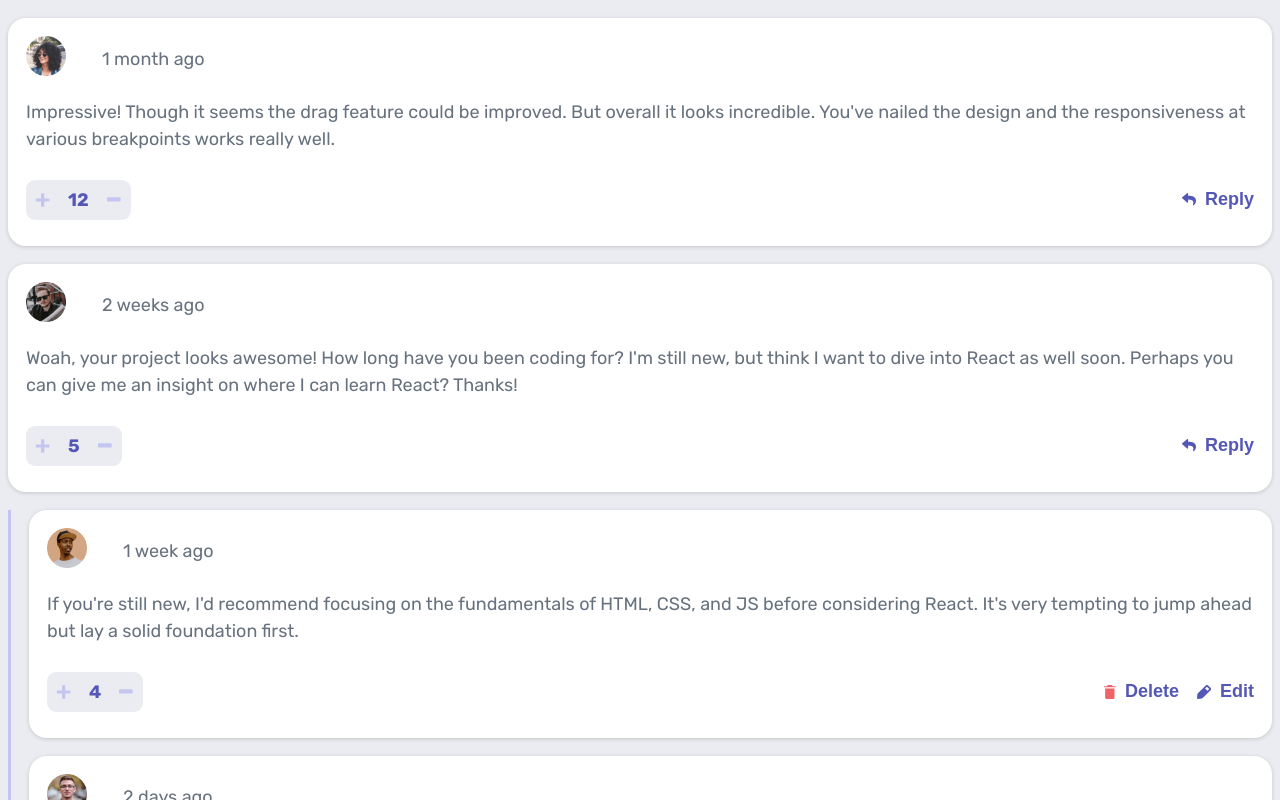
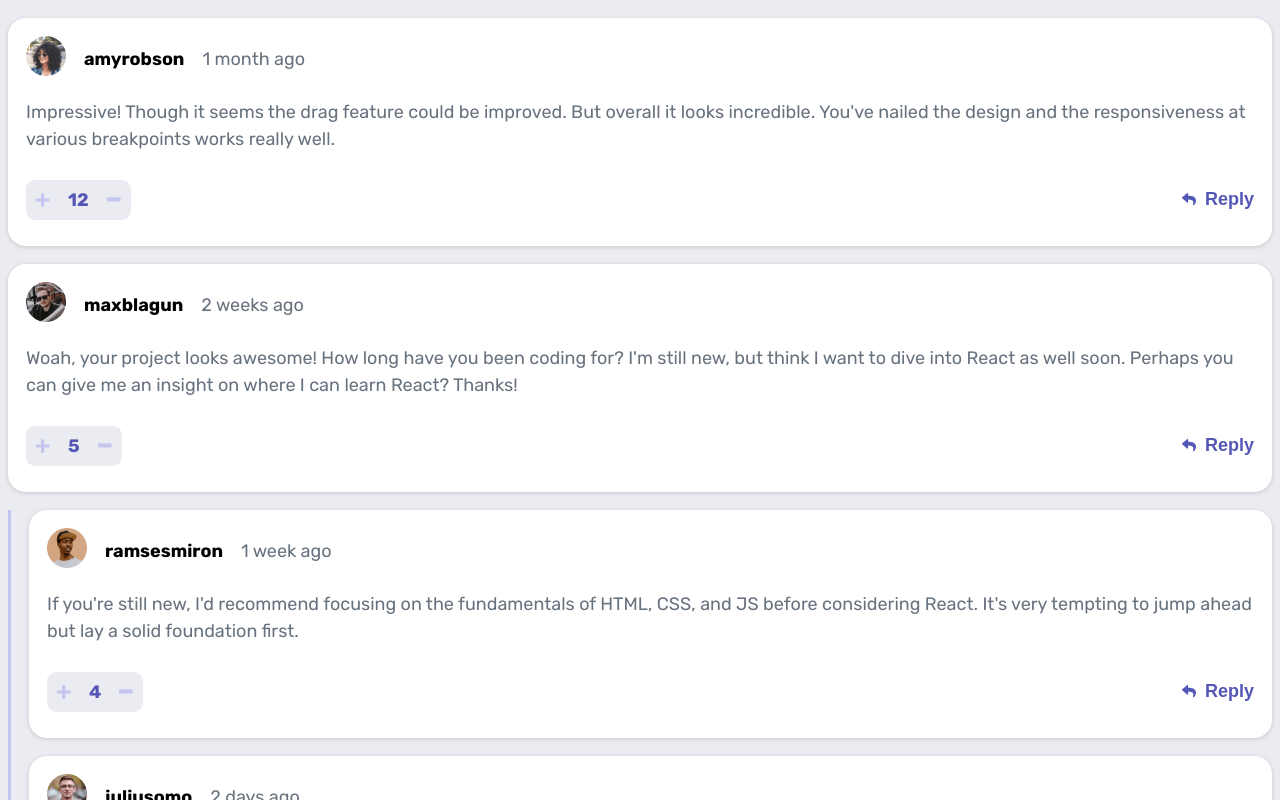
Before and after one commit to muhammadderic/interactive-comments-section--FrontEndMentor, a React (Create React App) app: page / in a window 1280 px wide. Both pictures are taken after typing "Sample" into the empty fields and a click on the button "Sign Up". Shown: the top 800 px of the page. Built offline with nearby package versions, Linux system fonts and the light colour scheme.

Commit message:
Generate id for new comment

```diff
--- a/src/components/ChatBox.jsx
+++ b/src/components/ChatBox.jsx
@@ -1,4 +1,6 @@
+import { useContext } from "react";
 import { useState } from "react";
+import { UserContext } from "../contexts/UserContext";
 import "../styles/chatbox.scss";
 import ButtonWithIcon from "./ButtonWithIcon";
 import CommentBox from "./CommentBox";
@@ -6,6 +8,7 @@ import CommentBox from "./CommentBox";
 export default function ChatBox({ data }) {
   const [editBoxOpen, setEditBoxOpen] = useState(false);
   const [replyBoxOpen, setReplyBoxOpen] = useState(false);
+  const { user } = useContext(UserContext);
 
   const editHandler = () => {
     setEditBoxOpen(!editBoxOpen);
@@ -22,7 +25,7 @@ export default function ChatBox({ data }) {
           <div className="photo-wrapper">
             <img src={data.user.image.png} alt="profile" />
           </div>
-          <p className="name">{data.username}</p>
+          <p className="name">{data.user.username}</p>
           <p className="date">{data.createdAt}</p>
         </div>
         <p className="comment">{data.content}</p>
@@ -32,7 +35,7 @@ export default function ChatBox({ data }) {
             <p className="vote-num">{data.score}</p>
             <img src="/images/icon-minus.svg" alt="unvote" className="icon-minus" />
           </div>
-          {data.replyingTo ?
+          {data.replyingTo && user === data.user.username ?
             <div className="user-control">
               <ButtonWithIcon filename={"icon-delete"} text={"Delete"} />
               <ButtonWithIcon filename={"icon-edit"} text={"Edit"} onClick={editHandler} />
--- a/src/components/CommentBox.jsx
+++ b/src/components/CommentBox.jsx
@@ -9,7 +9,6 @@ export default function CommentBox({ text }) {
   const { user } = useContext(UserContext);
 
   const commentForm = {
-    "id": 1,
     "content": commentText,
     "createdAt": Date.now(),
     "score": 0,
@@ -24,8 +23,9 @@ export default function CommentBox({ text }) {
 
   const sendHandler = () => {
     const comments = JSON.parse(localStorage.getItem("comments"));
-    comments.push(commentForm);
+    comments.push({ id: comments.length + 1, ...commentForm });
     localStorage.setItem("comments", JSON.stringify(comments));
+    window.location.reload();
   }
 
   return (
```
